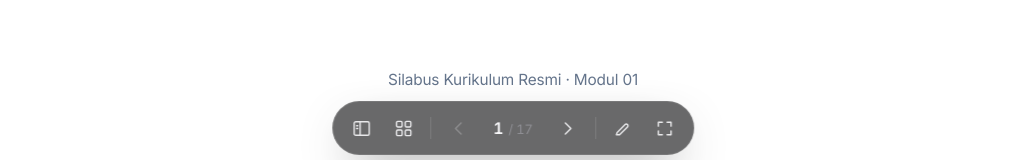
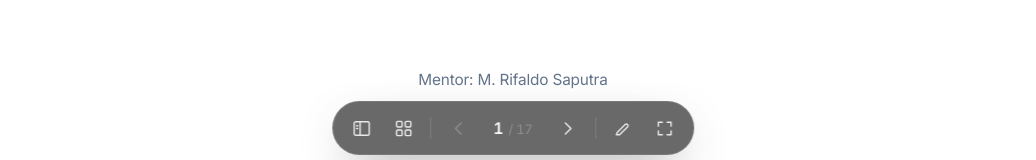
Before and after one commit to kelaspython/dasar, a React (Vite) app: page /#1 in a window 1280 px wide. Shown: the part 623-783 px from the top of the page, without its empty margins (127-1163 px from the left). Built offline with nearby package versions, Linux system fonts and the light colour scheme.

Commit message:
docs: ubah footer slide cover menjadi Mentor: M. Rifaldo Saputra

```diff
--- a/pertemuan-01-pengenalan-dan-variabel/DeckPertemuan01.tsx
+++ b/pertemuan-01-pengenalan-dan-variabel/DeckPertemuan01.tsx
@@ -438,7 +438,7 @@ export default function DeckPertemuan01() {
             </div>
           </div>
         }
-        foot="Silabus Kurikulum Resmi · Modul 01"
+        foot="Mentor: M. Rifaldo Saputra"
       />
 
       {/* Slide 2: Target Pencapaian */}
```
